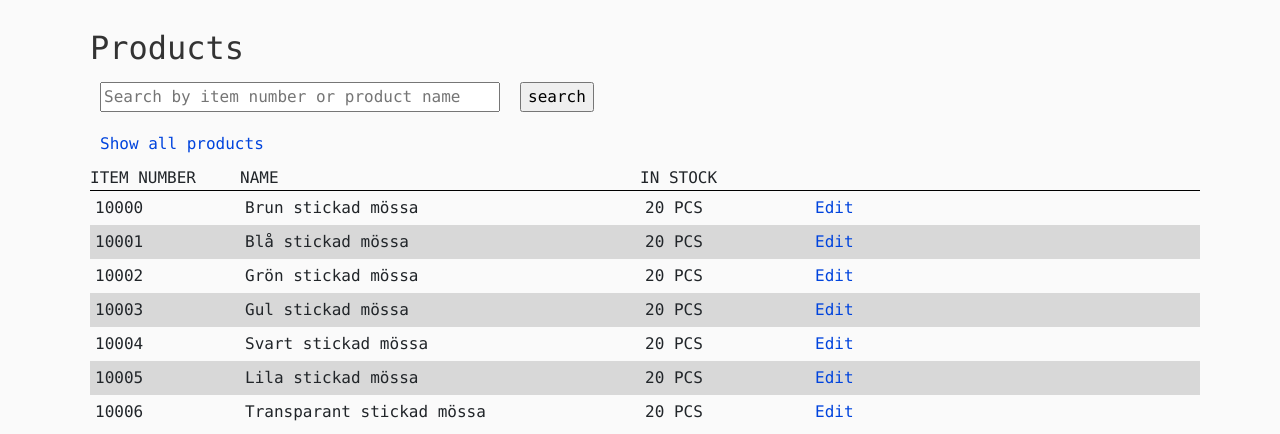
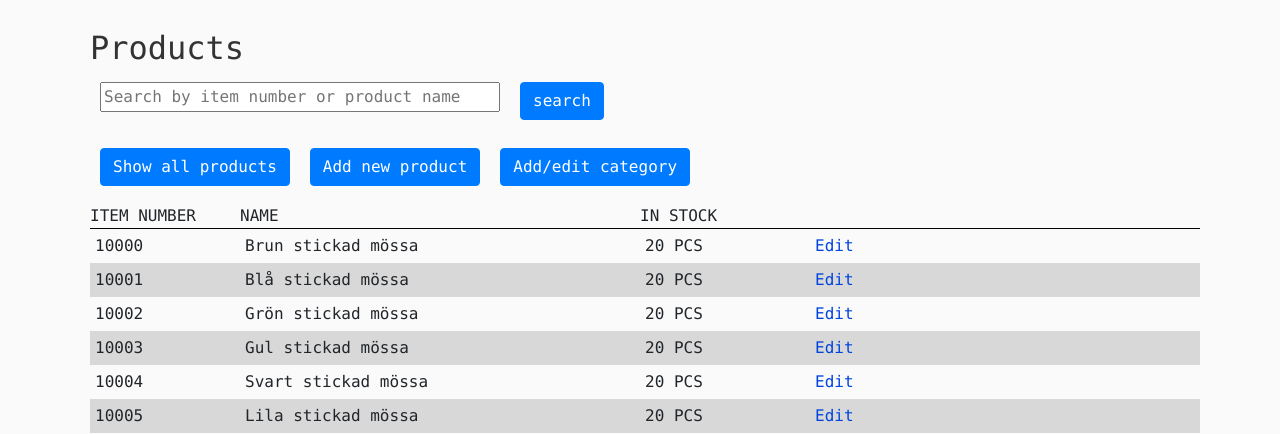
Before and after one commit to jol95/D0018E_group30_lab, a Flask app: page /admin/products in a window 1280 px wide. Shown: the part 56-490 px from the top of the page. Run offline with Flask 2, Linux system fonts and the light colour scheme; the visitor is signed in with stand-in values (Sample User, id 1); data comes from the database, SQL or seed files in the repository; some libraries are stand-ins or nearby versions.

Commit message:
Admin product functionallities done
admin can now add, edit and remove products from the product table

TODO: Enable file upload for product images and create a table for "categories"

```diff
--- a/app.py
+++ b/app.py
@@ -29,8 +29,12 @@ def register():
     form = RegistrationForm()
     if form.validate_on_submit():
         cur = mysql.connection.cursor()
+        profile_pic = 'default.jpg'
         hashed_password = generate_password_hash(form.password.data)
-        cur.execute('INSERT INTO customers (firstname,lastname,email, password, address, postcode, country, phoneno) VALUE(%s,%s,%s,%s,%s,%s,%s, %s)',(form.first_name.data, form.last_name.data, form.email.data, hashed_password, form.home_address.data,form.post_code.data, form.country.data, form.phone_number.data))
+        cur.execute('INSERT INTO customers (firstname,lastname,email, password, address, postcode, country, phoneno, profilepic)'
+                    ' VALUE(%s,%s,%s,%s,%s,%s,%s, %s, %s)',(form.first_name.data, form.last_name.data, form.email.data,
+                                                        hashed_password, form.home_address.data,form.post_code.data,
+                                                        form.country.data, form.phone_number.data, profile_pic))
         mysql.connection.commit()
         flash('You Have Created An Account!', 'success')
         return redirect('/')
@@ -78,7 +82,13 @@ def product():
     form = ReviewForm()
     args = request.args
     item = getRow('products', 'prodID='+args.get("id"))
-    rev = getTable('reviews WHERE prodID=%s'%(item[0]))
+
+    ## GET REVIEWS ##
+    attr = 'customers.firstname, reviews.date, reviews.text'
+    join = 'customers ON reviews.custID = customers.custID'
+    cond = 'reviews.prodID=%s' %(item[0])
+    rev = innerJoin('reviews', attr, join, cond)
+
     ## SUBMITTING REVIEWS ##
     if request.method=='POST':
         prodID = item[0]
@@ -221,6 +231,7 @@ def admin_products():
 
     return render_template('admin/products.html', form=form, prod=res, p=page)
 
+#ADMIN - EDIT PRODUCT PAGE#
 @app.route('/admin/product/edit', methods=['GET', 'POST'])
 def admin_products_edit():
     # denies access to admin pages if not admin
@@ -229,7 +240,7 @@ def admin_products_edit():
         return redirect('/')
 
     # define page
-    page = 'Edit'
+    page = 'edit'
 
     # initalize edit form
     editform = adminProdEdit()
@@ -245,14 +256,61 @@ def admin_products_edit():
         stock = str(editform.stock.data)
         cat = str(editform.cat.data)
         disc = str(editform.discount.data)
-        # update = 'name='+name+', desc='+desc+', price='+price+', img='+img+', stock='+stock+', category='+cat+', discount='+disc
         update = 'a.name="%s", a.desc="%s", a.price=%s, a.img="%s", a.stock=%s, a.category="%s", a.discount=%s' %(name, desc, price, img, stock, cat, disc)
         cond = 'prodID = %s' %(str(request.form.get('prodID')))
         updateAll('products as a', update, cond)
         flash('Update sucessfull!', 'success')
         return redirect('/admin/product/edit?id='+str(res[0]))
+    return render_template('admin/products.html', p=page, form=editform, item=res)
 
-    return render_template('admin/products.html', p=page, form=editform, item=res)
+## ADMIN - ADD PRODUCT PAGE ##
+@app.route('/admin/product/add', methods=['GET', 'POST'])
+def admin_products_add():
+    # denies access to admin pages if not admin
+    if 'userid' not in session or session['userid'] != 1891:
+        flash('Permission denied!', 'danger')
+        return redirect('/')
+
+    # define page
+    page = 'add'
+
+    # initialize add-form (same as edit-form)
+    addform = adminProdEdit()
+
+    # add the product
+    if request.method == 'POST':
+        # from data
+        name = str(addform.name.data)
+        desc = addform.desc.data
+        price = str(addform.price.data) if str(addform.price.data) != "" else '0'
+        img = str(addform.img.data) if str(addform.img.data) !="" else 'noimg.jpg'
+        stock = str(addform.stock.data) if str(addform.stock.data) != "" else '0'
+        cat = str(addform.cat.data) if str(addform.cat.data) != "" else ''
+
+        # product table attributes and values
+        attr = '`name`, `price`, `stock`, `img`, `category`, `desc`, `discount`'
+        val = '"%s", %s, %s, "%s", %s, "%s", 0' %(name, price, stock, img, cat, desc)
+        res = insertTo('products', attr, val)
+
+        # flash success to user
+        flash('The product has been added!', 'success')
+        return redirect(url_for('admin_products'))
+
+    return render_template('admin/products.html', p=page, form=addform)
+
+## ADMIN - DELETE PRODUCT FUNCTION ##
+@app.route('/admin/product/delete')
+def admin_products_delete():
+    # denies access to admin pages if not admin
+    if 'userid' not in session or session['userid'] != 1891:
+        flash('Permission denied!', 'danger')
+        return redirect('/')
+
+    # delete the product and flash the user on success
+    removeProd = request.args.get('id')
+    deleteFrom('products', 'prodID='+removeProd)
+    flash('Item# '+removeProd+' has been successfully removed!', 'success')
+    return redirect(url_for('admin_products'))
 
 ## ADMIN - ORDER PAGES ##
 @app.route('/admin/orders')
@@ -261,7 +319,6 @@ def admin_orders():
     if 'userid' not in session or session['userid'] != 1891:
         flash('Permission denied!', 'danger')
         return redirect('/')
-
     return render_template('admin/orders.html')
 
 if __name__ == "__main__":
--- a/forms.py
+++ b/forms.py
@@ -42,9 +42,3 @@ class adminProdEdit(FlaskForm):
     discount = DecimalField('Discount')
 
     submit = SubmitField('Update')
-
-
-class ReviewForm(FlaskForm):
-    text = TextAreaField('', validators=[DataRequired()])
-
-    submit = SubmitField('Submit Review')
--- a/static/css/admin/products.css
+++ b/static/css/admin/products.css
@@ -68,6 +68,20 @@ input.hidden {
     float: left;
 }
 
+ul.menu-list {
+    list-style-type: none;
+    padding: 0;
+}
+
+.menu-list > li {
+    float: left;
+    padding-right: 20px;
+}
+
+.menu-list > a:hover{
+    display: block;
+    background-color: blue;
+}
 input.searchbar {
     width: 400px;
 }
--- a/templates/admin/products.html
+++ b/templates/admin/products.html
@@ -6,18 +6,25 @@
 
 {% block content %}
 <div class="header">{{p}}</div>
-{% if p == 'products': %}
+{% if p == 'products' %}
 {# PRODUCT LIST PAGE #}
 <div class="menu">
-    <form method="POST" action="" class="menu">
+    <form method="POST" action="{{ url_for('admin_products')}}" class="menu">
         <div>
             {{form.search(class='searchbar', placeholder='Search by item number or product name')}}
         </div>
         <div>
-            {{form.submit()}}
+            {{form.submit(class='btn btn-primary mb-2')}}
         </div>
     </form>
-    <div><a href="{{ url_for('admin_products') }}">Show all products</a></div>
+    <div>
+        <ul class="menu-list">
+            <li><a href="{{ url_for('admin_products') }}" class="btn btn-primary mb-2">Show all products</a></li>
+            <li><a href="{{ url_for('admin_products_add') }}" class="btn btn-primary mb-2">Add new product</a></li>
+            <li><a href="#" class="btn btn-primary mb-2">Add/edit category</a></li>
+        </ul>
+
+    </div>
 </div>
 <div class="table">
     <div class="titlerow">
@@ -36,10 +43,17 @@
     </div>
     {% endfor %}
 </div>
-{% else: %}
+{% elif p == 'edit' %}
 {# PRODUCT EDIT PAGE #}
 <div class="table">
     <div class="titlerow">Product: {{ item.1 }} Item#: {{ item.0 }}</div>
+    {% if request.args.get('confirm') == 'delete' %}
+    <div class="itemrows">Are you sure you want to delete this product?</div>
+    <div class="itemrows">
+        <a href="{{ url_for('admin_products_delete')}}?id={{ item.0 }}" class="btn btn-primary mb-2">Confirm delete</a>
+        <a href="{{ url_for('admin_products_edit') }}?id={{ item.0 }}" class="btn btn-primary mb-2">Cancel</a>
+    </div>
+    {% else %}
     <form method="POST" action="">
         <div class="itemrows">
             {{form.name.label}}
@@ -66,15 +80,52 @@
             {{form.cat(class='form-control mb-2 mr-sm-2', value=item.6)}}
         </div>
         <div class="itemrows">
-            {{form.img.label}}: {{item.4}}
+            {{form.img.label}}: <img src="{{ url_for('static', filename='resources/') }}{{ item.4 }}" alt="{{item.4}}" class="img-rounded" width="100" height="100"/>
             {{ form.img(class='form-control mb-2 mr-sm-2', value=item.4) }}
             <input name="prodID" type="text" value="{{ item.0 }}" style="display: none;">
         </div>
         <div class="itemrows">
             {{form.submit(class='btn btn-primary mb-2')}}
+            <a href="{{ url_for('admin_products_edit') }}?id={{ item.0}}&confirm=delete" class="btn btn-primary mb-2">Delete</a>
             <a href="{{ url_for('admin_products' )}}" class="btn btn-primary mb-2">Cancel</a>
+            {% endif %}
         </div>
     </form>
 </div>
+{% elif p == 'add' %}
+{# PRODUCT ADD PAGE #}
+<div class="table">
+        <div class="titlerow">New product</div>
+        <form method="POST" action="">
+            <div class="itemrows">
+                {{form.name.label}}
+                {{form.name(class='form-control mb-2 mr-sm-2')}}
+            </div>
+            <div class="itemrows">
+                {{form.desc.label}}
+                {{form.desc(class='form-control mb-2 mr-sm-2')}}
+            </div>
+            <div class="itemrows">
+                {{form.price.label}}
+                {{form.price(class='form-control mb-2 mr-sm-2')}}
+            </div>
+            <div class="itemrows">
+                {{form.stock.label}}
+                {{form.stock(class='form-control mb-2 mr-sm-2')}}
+            </div>
+            <div class="itemrows">
+                {{form.cat.label}}
+                {{form.cat(class='form-control mb-2 mr-sm-2')}}
+            </div>
+            <div class="itemrows">
+                {{form.img.label}}:
+                {{ form.img(class='form-control mb-2 mr-sm-2') }}
+            </div>
+            <div class="itemrows">
+                {{form.submit(class='btn btn-primary mb-2', value="Add product")}}
+                <a href="{{ url_for('admin_products' )}}" class="btn btn-primary mb-2">Cancel</a>
+            </div>
+        </form>
+    </div>
 {% endif %}
 {% endblock %}
```
Also changed, not shown: templates/productpage.html (+7 -1 lines), static/resources/blue-beenie.jpg (added), static/resources/green-tshirt.jpg (added).
